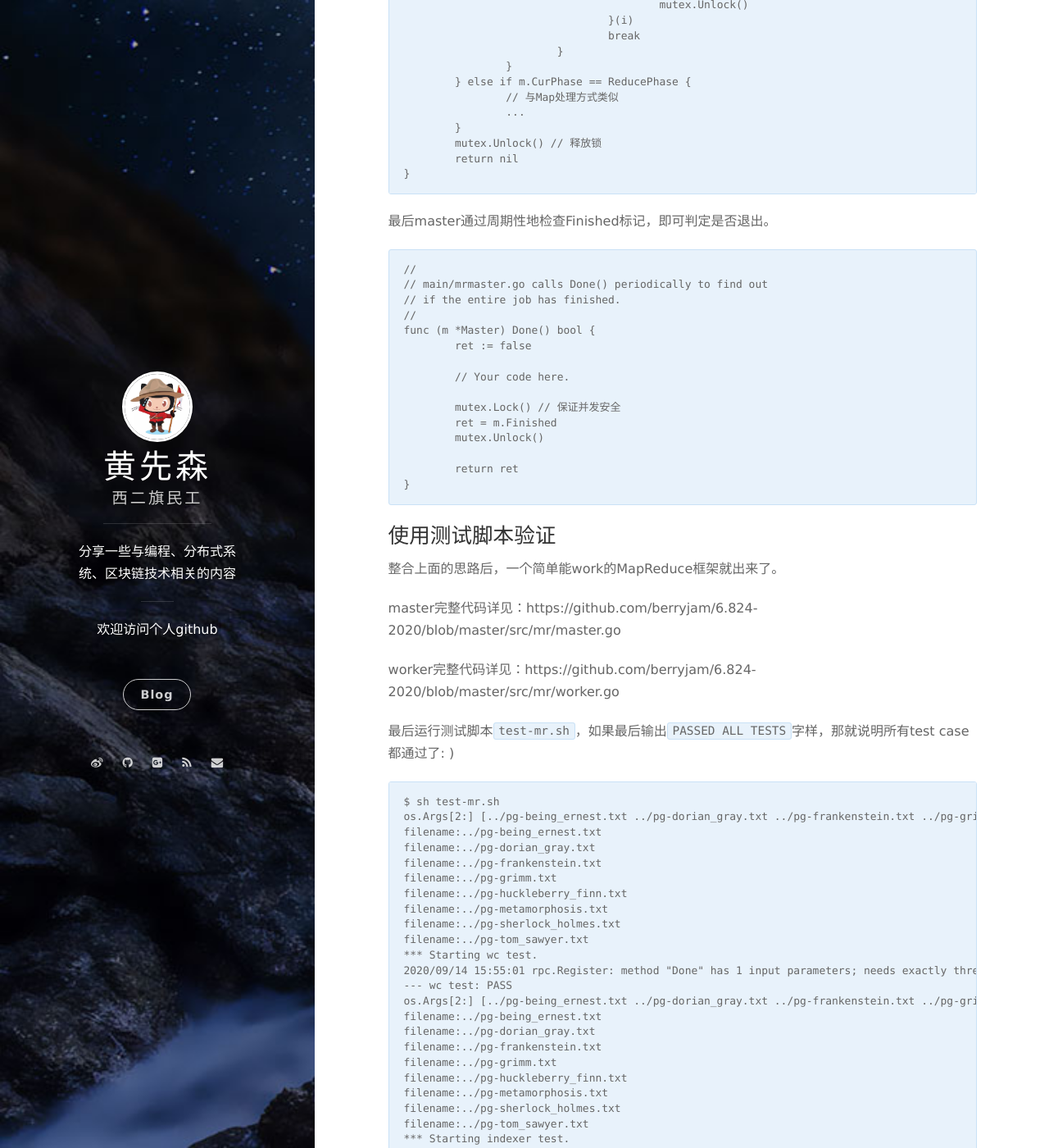
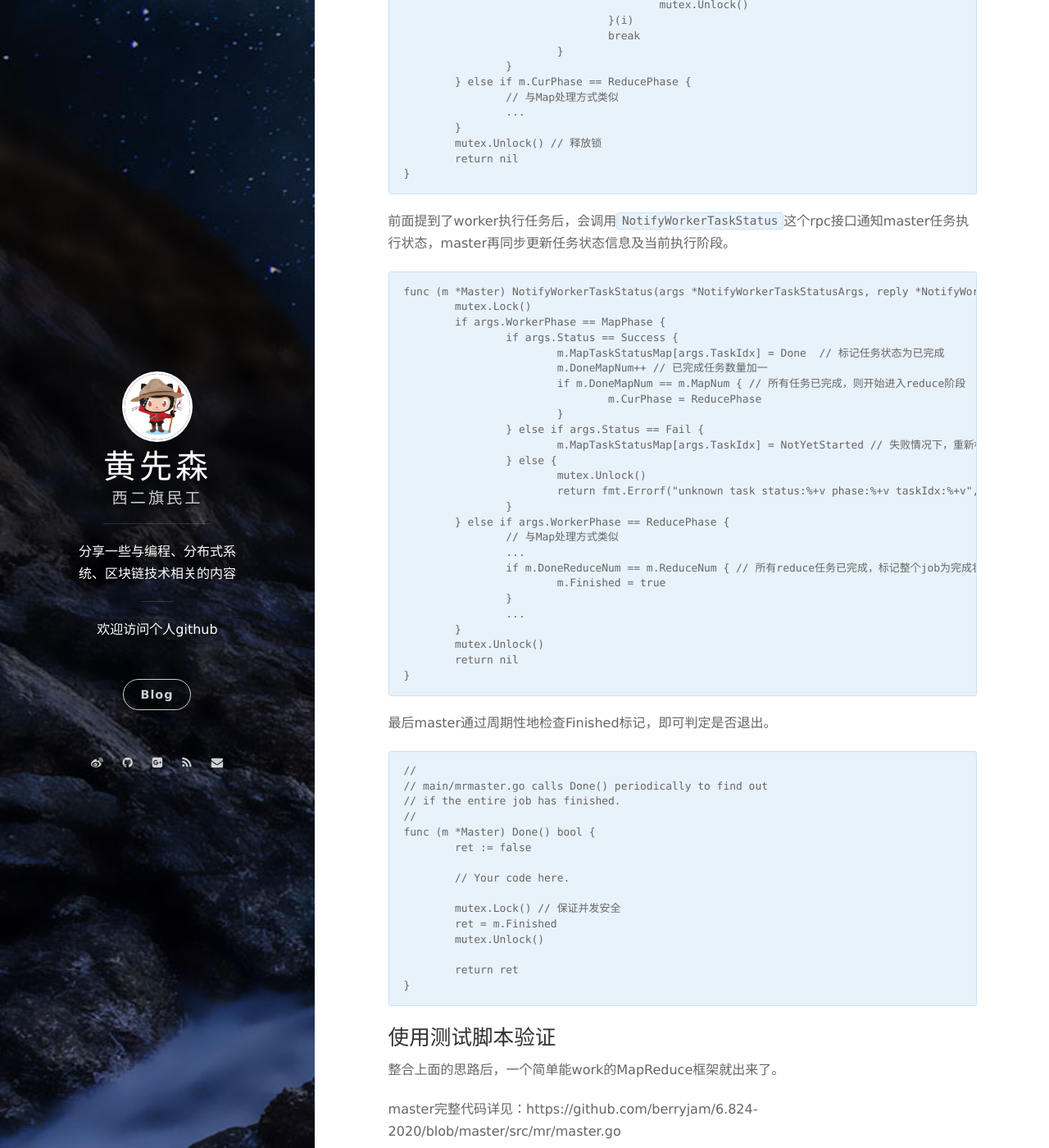
Before and after one commit to berryjam/berryjam.github.io, a Jekyll site: the page built from _posts/2020-09-12-6.824分布式系统课程系列(一):开篇&MapReduce介绍及框架实现.md, in a window 1280 px wide and 1400 px high, scrolled down 11891 px. Shown: the whole window at 82% size. Built offline with Jekyll 4.4.1, drawn with Linux system fonts in a browser that asks for light colours; nearby versions of some CDN libraries; comment, search, counter and statistics services are not loaded; some of the changed text lies outside the part shown.

Commit message:
Update 2020-09-12-6.824分布式系统课程系列(一):开篇&MapReduce介绍及框架实现.md

````diff
--- a/_posts/2020-09-12-6.824分布式系统课程系列(一):开篇&MapReduce介绍及框架实现.md
+++ b/_posts/2020-09-12-6.824分布式系统课程系列(一):开篇&MapReduce介绍及框架实现.md
@@ -487,7 +487,36 @@ func (m *Master) AskForTask(args *AskForTaskArgs, reply *AskForTaskReply) error
 }
 ```
 
+前面提到了worker执行任务后，会调用`NotifyWorkerTaskStatus`这个rpc接口通知master任务执行状态，master再同步更新任务状态信息及当前执行阶段。
 
+```
+func (m *Master) NotifyWorkerTaskStatus(args *NotifyWorkerTaskStatusArgs, reply *NotifyWorkerTaskStatusReply) error {
+	mutex.Lock()
+	if args.WorkerPhase == MapPhase {
+		if args.Status == Success {
+			m.MapTaskStatusMap[args.TaskIdx] = Done  // 标记任务状态为已完成
+			m.DoneMapNum++ // 已完成任务数量加一
+			if m.DoneMapNum == m.MapNum { // 所有任务已完成，则开始进入reduce阶段
+				m.CurPhase = ReducePhase
+			}
+		} else if args.Status == Fail {
+			m.MapTaskStatusMap[args.TaskIdx] = NotYetStarted // 失败情况下，重新标记为尚未开始，等待下一次调度
+		} else {
+			mutex.Unlock()
+			return fmt.Errorf("unknown task status:%+v phase:%+v taskIdx:%+v", args.Status, args.WorkerPhase, args.TaskIdx)
+		}
+	} else if args.WorkerPhase == ReducePhase {
+		// 与Map处理方式类似
+		...
+		if m.DoneReduceNum == m.ReduceNum { // 所有reduce任务已完成，标记整个job为完成状态，等待退出
+			m.Finished = true
+		}
+		...
+	}
+	mutex.Unlock()
+	return nil
+}
+```
 
 最后master通过周期性地检查Finished标记，即可判定是否退出。
 
````
Also changed, not shown: other parts of _posts/2020-09-12-6.824分布式系统课程系列(一):开篇&MapReduce介绍及框架实现.md (+1 -1 lines).
